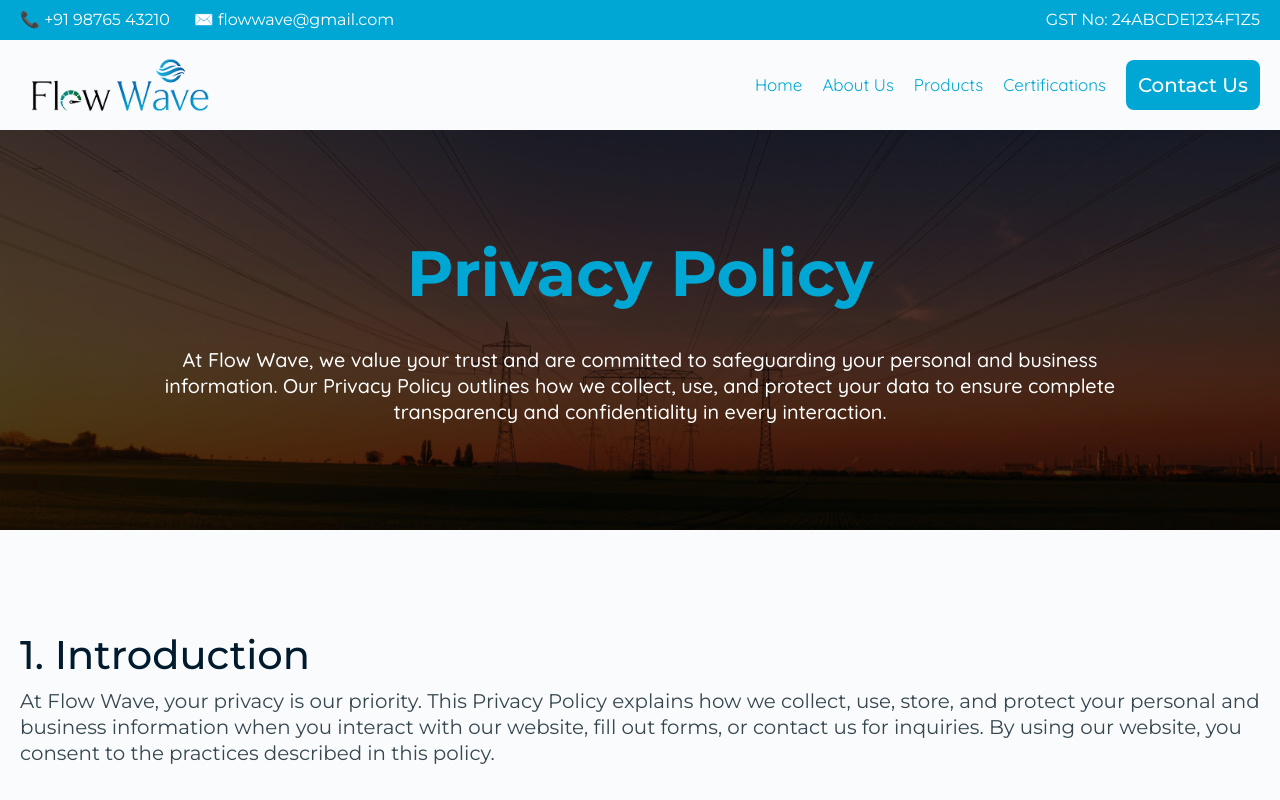
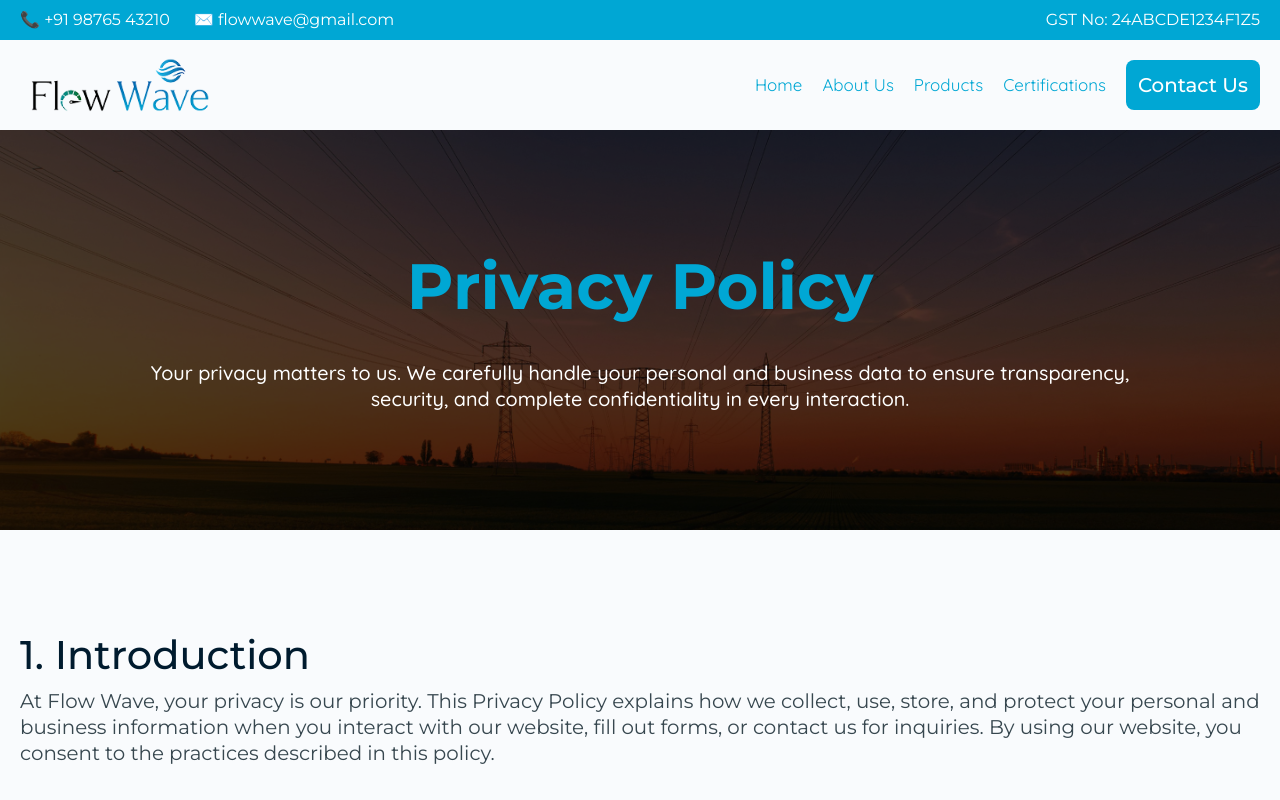
Before and after one commit to vayusprint/Flow_Wave, a React (Vite) app: page /privacy-policy in a window 1280 px wide. Shown: the top 800 px of the page. Built offline with nearby package versions, Linux system fonts and the light colour scheme.

Commit message:
changes in PP

```diff
--- a/src/pages/PrivacyPolicy.jsx
+++ b/src/pages/PrivacyPolicy.jsx
@@ -7,7 +7,7 @@ import TermAndConditionImage from '../assets/images/t&cSubheadingImage.png'
 const PrivacyPolicy = () => {
   return (
       <>
-          <SubHeaderSection SubheadingTitle={'Privacy Policy'} SubheadingDesc={'At Flow Wave, we value your trust and are committed to safeguarding your personal and business information. Our Privacy Policy outlines how we collect, use, and protect your data to ensure complete transparency and confidentiality in every interaction.'} alt={'termsAnd_condition_subheading_image'} width={'1200px'} src={TermAndConditionImage} />
+          <SubHeaderSection SubheadingTitle={'Privacy Policy'} SubheadingDesc={'Your privacy matters to us. We carefully handle your personal and business data to ensure transparency, security, and complete confidentiality in every interaction.'}  src={TermAndConditionImage} />
 
           <Container>
               <div className='flex flex-col gap-56 pt-100'>
```
